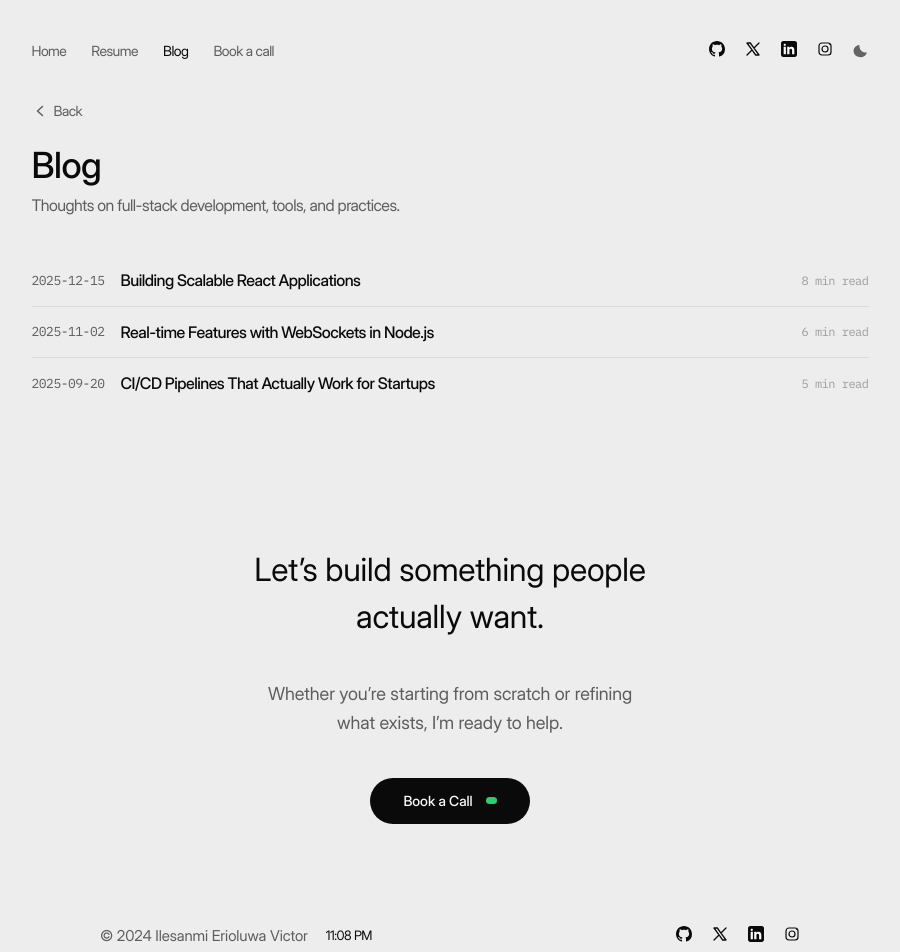
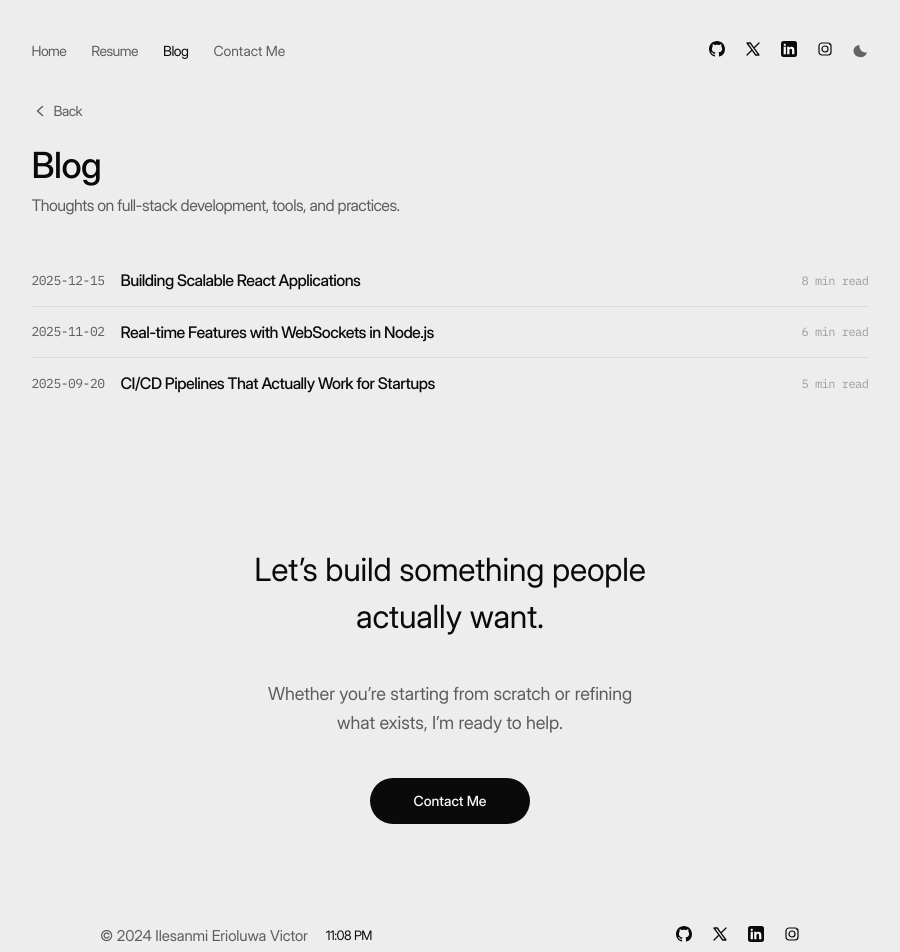
Before and after one commit to Ilesanmi-Erioluwa-Victor/portfolio, a Next.js app: page /blog in a window 1280 px wide. Shown: the top 952 px of the page, without its empty margins (190-1090 px from the left). Built offline with nearby package versions, Linux system fonts and the light colour scheme; no server answers.

Commit message:
feat: replace Cal.com CTAs with ContactButton backed by AudienceRelay

```diff
--- /dev/null
+++ b/components/ContactButton.jsx
@@ -0,0 +1,40 @@
+"use client";
+import Script from "next/script";
+import { useEffect, useRef } from "react";
+
+const AR_ID = process.env.NEXT_PUBLIC_AUDIENCERELAY_ID || "";
+const AR_SRC = "https://api.audiencerelay.com/tag/static/js/contact-form.min.js";
+
+export default function ContactButton({
+  children = "Contact Me",
+  variant = "pill",
+  className = "",
+  ...rest
+}) {
+  const btnRef = useRef(null);
+
+  useEffect(() => {
+    if (!btnRef.current) return;
+    btnRef.current.classList.add("ar-contact-form");
+    btnRef.current.setAttribute("data-ar-id", AR_ID);
+  }, []);
+
+  return (
+    <>
+      <Script
+        id="audiencerelay-contact"
+        src={AR_SRC}
+        strategy="afterInteractive"
+        defer
+      />
+      <button
+        ref={btnRef}
+        type="button"
+        className={`contact-btn contact-btn--${variant} ${className}`.trim()}
+        {...rest}
+      >
+        <span className="txt">{children}</span>
+      </button>
+    </>
+  );
+}
--- a/components/Footer.jsx
+++ b/components/Footer.jsx
@@ -1,6 +1,7 @@
 "use client";
 import { useEffect, useRef } from "react";
 import Clock from "./Clock";
+import ContactButton from "./ContactButton";
 import { SOCIALS } from "../data/socials";
 
 const socialIcons = {
@@ -76,33 +77,9 @@ export default function Footer({ signatureSvg, dedupe }) {
           Whether you&rsquo;re starting from scratch or refining what exists,
           I&rsquo;m ready to help.
         </p>
-        <a
-          className="cta"
-          role="button"
-          tabIndex={0}
-          data-cal-link="ilesanmi-erioluwa-victor"
-          data-cal-namespace="ilesanmi-erioluwa-victor"
-          data-cal-config='{"layout":"month_view","useSlotsViewOnSmallScreen":"true"}'
-        >
-          <span className="txt">Book a Call</span>
-          <svg
-            width="11"
-            height="7"
-            viewBox="0 0 11 7"
-            fill="none"
-            aria-hidden="true"
-          >
-            <line
-              x1="3.5"
-              y1="3.5"
-              x2="7.5"
-              y2="3.5"
-              stroke="#2ECC71"
-              strokeWidth="7"
-              strokeLinecap="round"
-            />
-          </svg>
-        </a>
+        <ContactButton variant="pill" className="cta">
+          <span className="txt">Contact Me</span>
+        </ContactButton>
       </div>
 
       <div className="foot">
--- a/components/Nav.jsx
+++ b/components/Nav.jsx
@@ -2,6 +2,7 @@
 import { useState, useEffect, useCallback } from "react";
 import Link from "next/link";
 import { useRouter } from "next/router";
+import ContactButton from "./ContactButton";
 
 const socialSvgs = {
   github: `<svg width="16" height="16" viewBox="0 0 16 16" fill="none"><path fill-rule="evenodd" clip-rule="evenodd" d="M8 0C3.58 0 0 3.58 0 8c0 3.54 2.29 6.53 5.47 7.59.4.07.55-.17.55-.38 0-.19-.01-.82-.01-1.49-2.01.37-2.53-.49-2.69-.94-.09-.23-.48-.94-.82-1.13-.28-.15-.68-.52-.01-.53.63-.01 1.08.58 1.23.82.72 1.21 1.87.87 2.33.66.07-.52.28-.87.51-1.07-1.78-.2-3.64-.89-3.64-3.95 0-.87.31-1.59.82-2.15-.08-.2-.36-1.02.08-2.12 0 0 .67-.21 2.2.82.64-.18 1.32-.27 2-.27.68 0 1.36.09 2 .27 1.53-1.04 2.2-.82 2.2-.82.44 1.1.16 1.92.08 2.12.51.56.82 1.27.82 2.15 0 3.07-1.87 3.75-3.65 3.95.29.25.54.73.54 1.48 0 1.07-.01 1.93-.01 2.2 0 .21.15.46.55.38A8.013 8.013 0 0016 8c0-4.42-3.58-8-8-8z" fill="#5D5D5D"/></svg>`,
@@ -126,16 +127,9 @@ export default function Nav() {
           <Link className={`txt${router.pathname.startsWith("/blog") ? " current" : ""}`} href="/blog">
             Blog
           </Link>
-          <a
-            className="book"
-            role="button"
-            tabIndex={0}
-            data-cal-link="ilesanmi-erioluwa-victor"
-            data-cal-namespace="ilesanmi-erioluwa-victor"
-            data-cal-config='{"layout":"month_view","useSlotsViewOnSmallScreen":"true"}'
-          >
-            <span className="txt link">Book a call</span>
-          </a>
+          <ContactButton variant="book" className="book">
+            <span className="txt link">Contact Me</span>
+          </ContactButton>
         </div>
         <div className="socials">
           <a
--- a/styles/globals.css
+++ b/styles/globals.css
@@ -408,6 +408,20 @@ nav.floating.hide {
   -webkit-tap-highlight-color: transparent;
 }
 
+/* ------------------------------------------------ contact button
+     Wraps every <ContactButton /> instance. Resets <button> defaults so
+     the existing .cta / .book class hooks still paint correctly, and
+     exposes two looks: "pill" (the dark CTA pill) and "book" (the
+     text-style link in the nav). */
+.contact-btn {
+  font: inherit;
+  border: 0;
+  padding: 0;
+  background: none;
+  color: inherit;
+  cursor: pointer;
+}
+
 /* Lab is closed while it's a work in progress: it reads as a nav item but
      isn't a link, and carries the lock from the frame. */
 .nav-lab {
@@ -804,7 +818,6 @@ nav.floating.hide {
   gap: 16px;
   width: 100%;
   flex-wrap: wrap;
-  margin-top: 10px;
 }
 .tech-stack-label {
   font-size: 20px;
@@ -844,7 +857,6 @@ nav.floating.hide {
   }
   .tech-stack {
     gap: 12px;
-    margin-top: 20px;
   }
   .tech-stack-label {
     font-size: 17px;
@@ -1298,7 +1310,7 @@ nav.floating.hide {
 .works {
   width: calc(100% - 120px);
   max-width: 1390px;
-  margin-top: 0px;
+  margin-top: 40px;
   margin-right: auto;
   margin-bottom: 0px;
   margin-left: auto;
@@ -1819,6 +1831,8 @@ nav.floating.hide {
 
   .works {
     width: calc(100% - 50px);
+    margin-top: 30px;
+    margin-bottom: 0px !important;
   }
   .works-head {
     font-size: 14px;
```
Also changed, not shown: pages/index.jsx (+0 -10 lines), pages/resume.jsx (+4 -27 lines), 1 other file (tests, documents, lock files or other folders).
